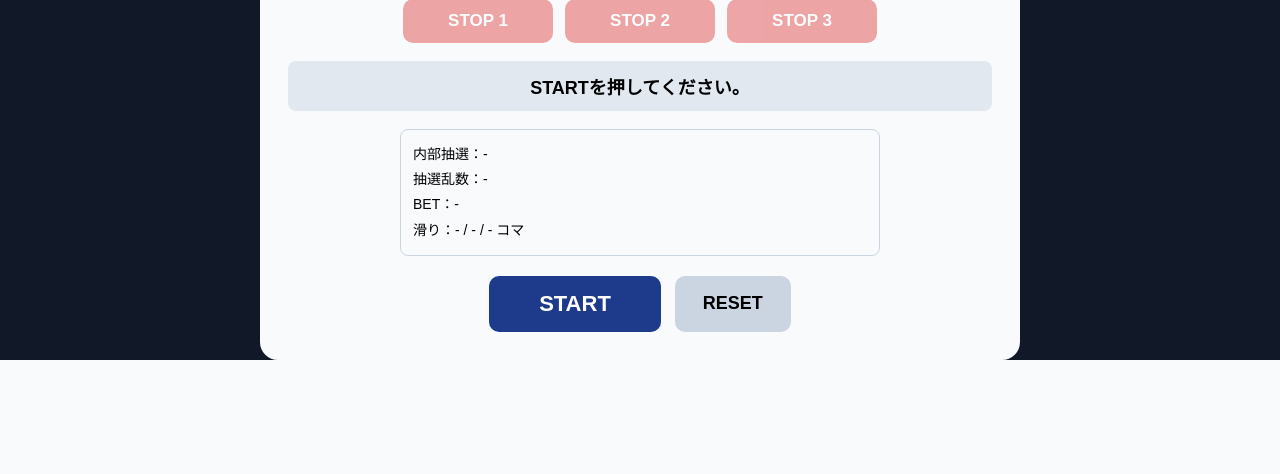
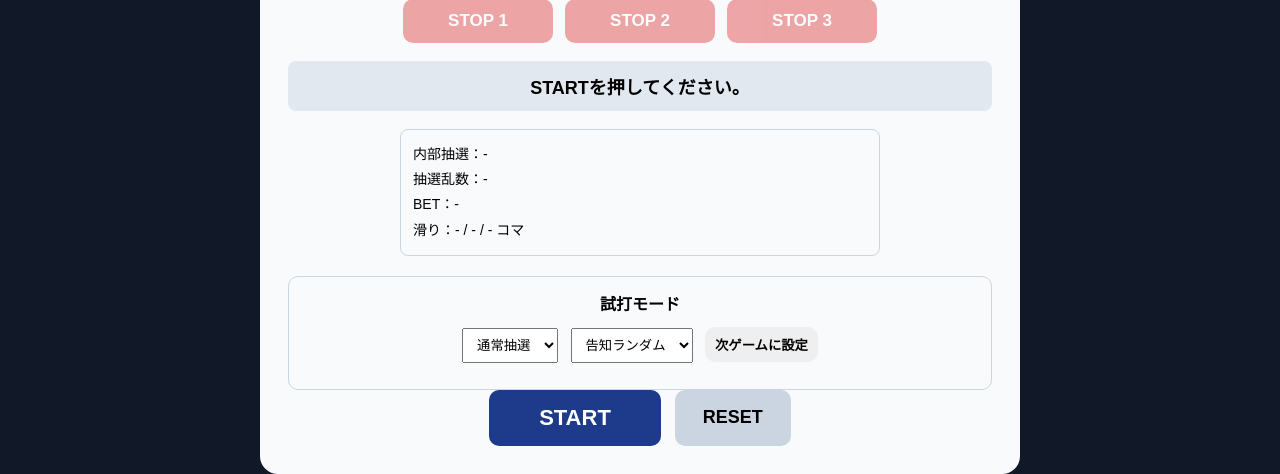
Before and after one commit to 241kazuki/hobby, a Flask app: page / in a window 1280 px wide. Shown: the part 571-1045 px from the top of the page. Before the commit the page ends 931 px from the top, so only its background shows below. Run offline with Flask 3, Linux system fonts and the light colour scheme.

Commit message:
デバッグ用にボーナスを確定させるのを追加

```diff
--- a/slot/app.py
+++ b/slot/app.py
@@ -23,6 +23,8 @@ pressed_positions = [None, None, None]
 stopped_positions = [None, None, None]
 round_slides = [None, None, None]
 stop_order = []
+forced_role = None
+forced_notice_timing = None
 
 
 def state_json():
@@ -45,6 +47,19 @@ def state_json():
         "can_start": can_start_game(slot_state),
     }
 
+
+def debug_role_name(role):
+    if role in (Role.BIG, Role.REG):
+        return "BONUS"
+    return role.value
+
+
+def debug_random_value(value):
+    if value == -1:
+        return "持ち越し"
+    if value == -2:
+        return "試打指定"
+    return value
 
 def win_messages(result):
     messages = []
@@ -112,14 +127,22 @@ def index():
 
 @app.post("/api/start")
 def start_game():
-    global active_context, pressed_positions, stopped_positions, round_slides, stop_order
+    global active_context, pressed_positions, stopped_positions
+    global round_slides, stop_order
+    global forced_role, forced_notice_timing
 
     if active_context is not None:
         return jsonify({"ok": False, "message": "すでにリールが回転中です。"}), 409
     if not can_start_game(slot_state):
         return jsonify({"ok": False, "message": "CREDITが不足しています。"}), 400
 
-    active_context = begin_game(slot_state)
+    active_context = begin_game(
+        slot_state,
+        forced_role=forced_role,
+        forced_notice_timing=forced_notice_timing
+    )
+    forced_role = None
+    forced_notice_timing = None
     pressed_positions = [None, None, None]
     stopped_positions = [None, None, None]
     round_slides = [None, None, None]
@@ -145,7 +168,7 @@ def start_game():
         "stop_order": [],
         "debug": {
             "role": debug_role_name(active_context.role),
-            "random_value": "持ち越し" if active_context.random_value == -1 else active_context.random_value,
+            "random_value": debug_random_value(active_context.random_value),
             "bet": active_context.bet,
         },
     })
@@ -250,7 +273,7 @@ def stop_reel():
         "control_success": result.control_success,
         "debug": {
             "role": debug_role_name(context.role),
-            "random_value": "持ち越し" if context.random_value == -1 else context.random_value,
+            "random_value": debug_random_value(context.random_value),
             "bet": context.bet,
         },
     }
@@ -291,3 +314,35 @@ def debug_role_name(role):
 
 if __name__ == "__main__":
     app.run(debug=True)
+
+@app.post("/api/test-setting")
+def test_setting():
+    global forced_role, forced_notice_timing
+
+    data = request.get_json() or {}
+    role_name = data.get("role", "RANDOM")
+    notice = data.get("notice", "RANDOM")
+
+    role_map = {
+        "BIG": Role.BIG,
+        "REG": Role.REG,
+        "BELL": Role.BELL,
+        "CHERRY": Role.CHERRY,
+        "WATERMELON": Role.WATERMELON,
+        "REPLAY": Role.REPLAY,
+        "MISS": Role.MISS,
+    }
+
+    forced_role = role_map.get(role_name)
+    forced_notice_timing = notice if notice in ("PRE", "POST") else None
+
+    role_text = forced_role.value if forced_role else "通常抽選"
+    notice_text = {
+        "PRE": "前告知",
+        "POST": "後告知",
+    }.get(forced_notice_timing, "ランダム")
+
+    return jsonify({
+        "ok": True,
+        "message": f"次ゲーム：{role_text} / {notice_text}"
+    })
--- a/slot/slot_engine.py
+++ b/slot/slot_engine.py
@@ -723,7 +723,7 @@ def can_start_game(slot_state):
     return slot_state.replay_pending or slot_state.credit >= required_bet(slot_state)
 
 
-def begin_game(slot_state):
+def begin_game(slot_state, forced_role=None, forced_notice_timing=None):
     if not can_start_game(slot_state):
         raise ValueError("CREDITが不足しています。")
 
@@ -739,13 +739,19 @@ def begin_game(slot_state):
 
     new_big_hit = False
     new_reg_hit = False
-    bonus_notice_timing = None
+    if forced_notice_timing in ("PRE", "POST"):
+        bonus_notice_timing = forced_notice_timing
+    else:
+        bonus_notice_timing = random.choice(("PRE", "POST"))
 
     if slot_state.state == GameState.NORMAL and slot_state.big_pending:
         random_value, role = -1, Role.BIG
 
     elif slot_state.state == GameState.NORMAL and slot_state.reg_pending:
         random_value, role = -1, Role.REG
+
+    elif slot_state.state == GameState.NORMAL and forced_role is not None:
+        random_value, role = -2, forced_role
 
     else:
         random_value, role = lottery(slot_state.state)
--- a/slot/static/slot.js
+++ b/slot/static/slot.js
@@ -290,6 +290,30 @@ async function resetGame() {
     }
 }
 
+const testSettingButton = document.getElementById("test-setting-button");
+
+testSettingButton.addEventListener("click", async () => {
+    const role = document.getElementById("test-role").value;
+    const notice = document.getElementById("test-notice").value;
+
+    try {
+        const response = await fetch("/api/test-setting", {
+            method: "POST",
+            headers: {"Content-Type": "application/json"},
+            body: JSON.stringify({role, notice})
+        });
+
+        const data = await response.json();
+
+        document.getElementById("test-setting-message").textContent =
+            data.message || "設定しました。";
+    } catch (error) {
+        console.error(error);
+        document.getElementById("test-setting-message").textContent =
+            "試打設定に失敗しました。";
+    }
+});
+
 startButton.addEventListener("click", startGame);
 resetButton.addEventListener("click", resetGame);
 
--- a/slot/static/style.css
+++ b/slot/static/style.css
@@ -291,3 +291,28 @@ button:disabled {
 .chance-star {
     margin-right: 6px;
 }
+
+.test-panel {
+    margin-top: 18px;
+    padding: 14px;
+    border: 1px solid #cbd5e1;
+    border-radius: 10px;
+    background: #f8fafc;
+}
+
+.test-title {
+    margin-bottom: 8px;
+    font-weight: bold;
+}
+
+.test-panel select,
+.test-panel button {
+    padding: 8px 10px;
+    margin: 4px;
+}
+
+#test-setting-message {
+    margin-top: 8px;
+    font-size: 14px;
+    color: #475569;
+}
--- a/slot/templates/index.html
+++ b/slot/templates/index.html
@@ -60,7 +60,32 @@
             <div>BET：<span id="debug-bet">-</span></div>
             <div>滑り：<span id="debug-slides">- / - / -</span> コマ</div>
         </section>
+        <div class="test-panel">
+            <div class="test-title">試打モード</div>
 
+            <select id="test-role">
+                <option value="RANDOM">通常抽選</option>
+                <option value="BIG">BIG</option>
+                <option value="REG">REG</option>
+                <option value="BELL">ベル</option>
+                <option value="CHERRY">チェリー</option>
+                <option value="WATERMELON">スイカ</option>
+                <option value="REPLAY">リプレイ</option>
+                <option value="MISS">ハズレ</option>
+            </select>
+
+            <select id="test-notice">
+                <option value="RANDOM">告知ランダム</option>
+                <option value="PRE">前告知</option>
+                <option value="POST">後告知</option>
+            </select>
+
+            <button type="button" id="test-setting-button">
+                次ゲームに設定
+            </button>
+
+            <div id="test-setting-message"></div>
+        </div>
         <section class="controls">
             <button class="start-button" id="start-button" {% if not state.can_start %}disabled{% endif %}>
                 START
```
